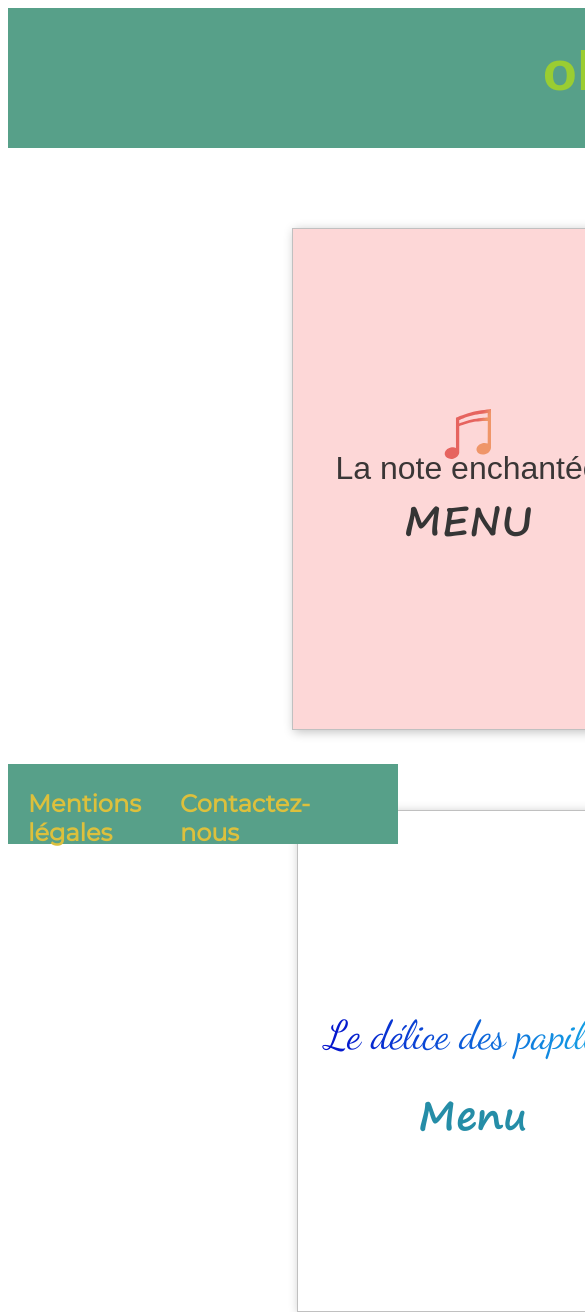
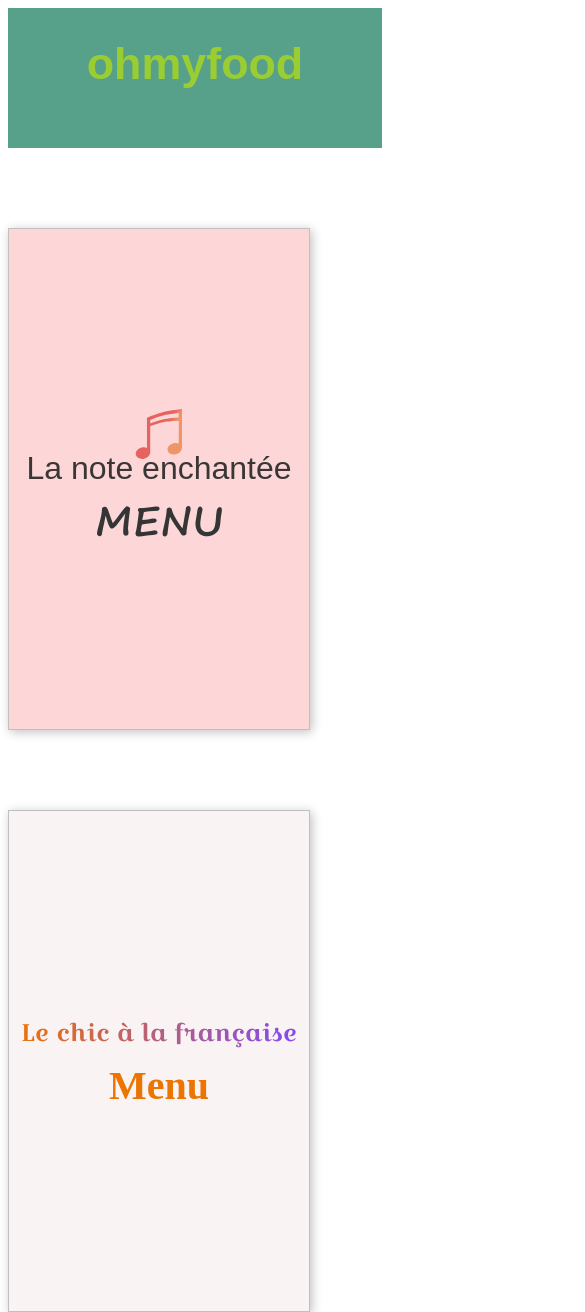
Before and after one commit to azangue999/ohmyfood, a plain HTML site: page index.html in a window 390 px wide. Shown: the top 1312 px of the page, 585 px wide, since content can reach past the window. Drawn offline with nearby package versions, Linux system fonts and the light colour scheme.

Commit message:
ajout des medias queries page principale

```diff
--- a/css/style.scss
+++ b/css/style.scss
@@ -87,6 +87,11 @@
     width: 1340px;
 
 }
+@media screen and (max-width:1200px){
+    #bloc_page{
+        width: auto;
+      }
+}
 
 /*variable*/
 
@@ -131,6 +136,20 @@ header{
     }
     }
 }
+@media screen and (max-width:1024px){
+    header{
+        width: auto;
+        text-align: center;
+    }
+}
+@media screen and (max-width:400px){
+    header{
+        width: auto;
+        font-size: 0.8em;
+        text-align: center;
+    }
+}
+
 //menu principal
 
 /*titres*/
@@ -147,6 +166,7 @@ h1{
     text-align: center;
     margin-top: 80px;
 }
+
 %paragraphe{
     position: relative;
             top:135px;
@@ -155,12 +175,105 @@ h1{
 
 }
 
+@media screen and (max-width:1025px){
+    .section1{
+     flex-direction: column;
+     width: auto;
+
+
+        .section1-note_enchantee{
+            position: relative;
+            width: auto;
+             right: 120px;
+
+
+             }
+
+        .section1-chic_francaise{
+            position: relative ;
+           width: auto;
+           left: 130px;
+        }
+         }
+}
+
+@media screen and (max-width:600px){
+    .section1{
+     flex-direction: column;
+     width: auto;
+
+
+        .section1-note_enchantee{
+            position: relative;
+            width: 300px;
+             right: 250px;
+
+
+             }
+
+        .section1-chic_francaise{
+            position: relative ;
+           width:300px;
+           left: 0px;
+        }
+         }
+}
+
+
+@media screen and (max-width:1025px){
+    .section2{
+     flex-direction: column;
+     width: auto;
+
+
+        .section2-delicepapille{
+            position: relative;
+            width: auto;
+             right: 120px;
+
+
+             }
+
+        .section2-palettegout{
+            position: relative ;
+           width: auto;
+           left: 130px;
+        }
+         }
+}
+@media screen and (max-width:600px){
+    .section2{
+     flex-direction: column;
+     width: auto;
+
+
+        .section2-delicepapille{
+            position: relative;
+            width: 300px;
+             right: 255px;
+
+
+             }
+
+        .section2-palettegout{
+            position: relative ;
+           width:300px;
+           left: 0px;
+        }
+         }
+}
+
+
+
+
+
+
 .section1{
     display: flex;
     justify-content: space-around;
     a{text-decoration: none;}
     .section1-note_enchantee{
-        @extend %border;
+       @extend %border;
         background-color:  #fdd7d7;
         margin-left: 250px;
         transition: all 200ms ease-in-out ;
@@ -214,6 +327,7 @@ h1{
 
     }
 }
+
 .section2{
     display: flex;
     justify-content: space-around;
@@ -298,6 +412,44 @@ h1{
 
     }
 }
+
+
+@media screen and (max-width:1025px){
+    .section3{
+     margin-bottom: 300px;
+
+
+        .btn{
+            position: absolute;
+            width: auto;
+           right: 350px;
+
+
+               }
+
+
+         }
+}
+
+@media screen and (max-width:600px){
+    .section3{
+     margin-bottom: 300px;
+
+
+        .btn{
+            position: absolute;
+            width: auto;
+           right: 50px;
+
+               }
+
+
+         }
+}
+
+
+
+
 
 //fin menu principal
 
@@ -1018,3 +1170,29 @@ footer{
     }
 
 }
+
+@media screen and (max-width:500px){
+    footer{
+        width: auto;
+      position: relative;
+      flex-direction: column;
+      height: 150px;
+      text-align: center;
+    }
+}
+
+@media screen and (max-width:500px){
+    .contactez_nous{
+        width: auto;
+       margin-bottom: 50px;
+       left:15px;
+
+    }
+}
+
+@media screen and (max-width:1025px){
+    .mention_legale{
+      margin-left:10px ;
+
+         }
+}
```
Also changed, not shown: css/style.css, 1 other file.
